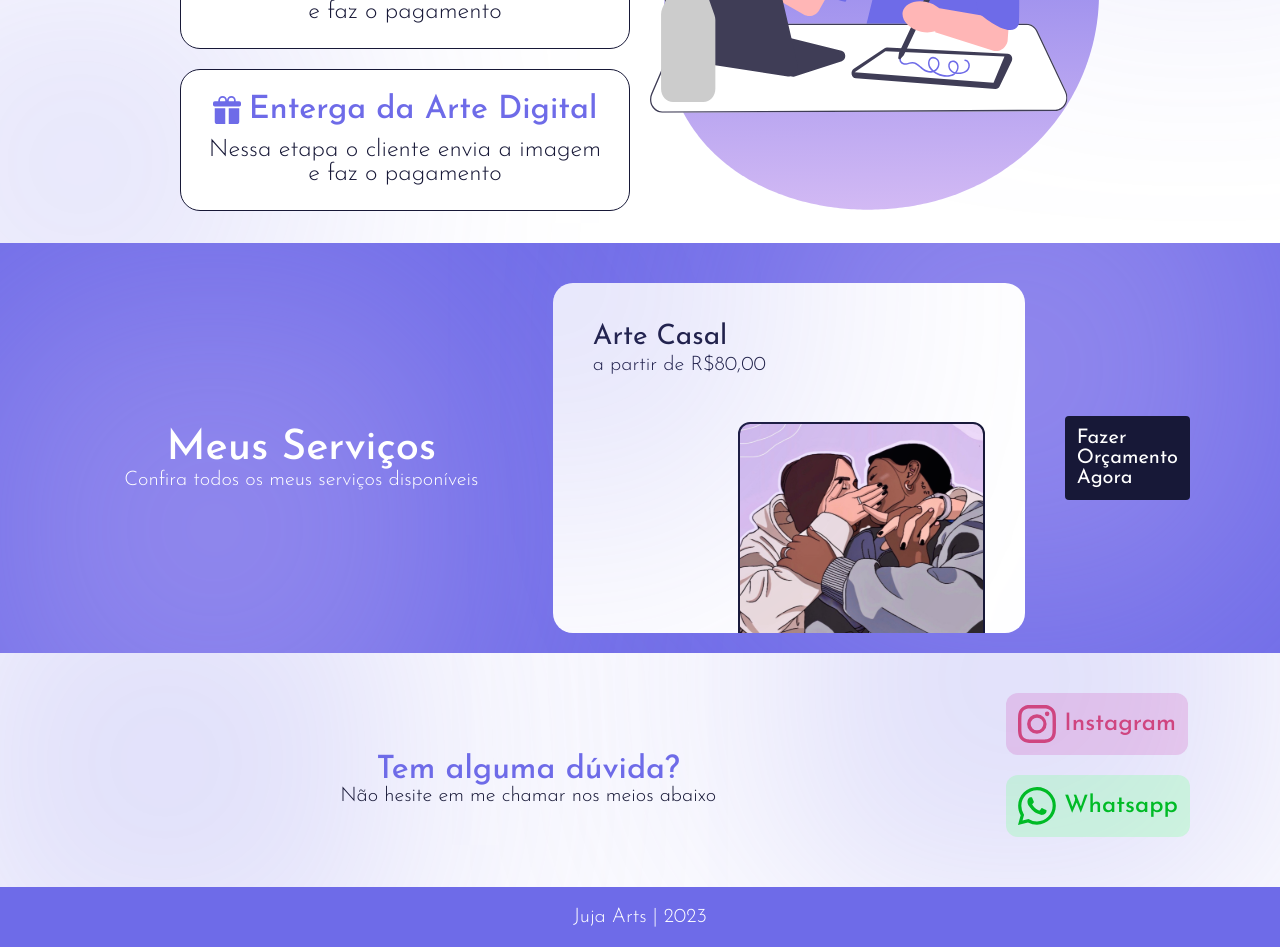
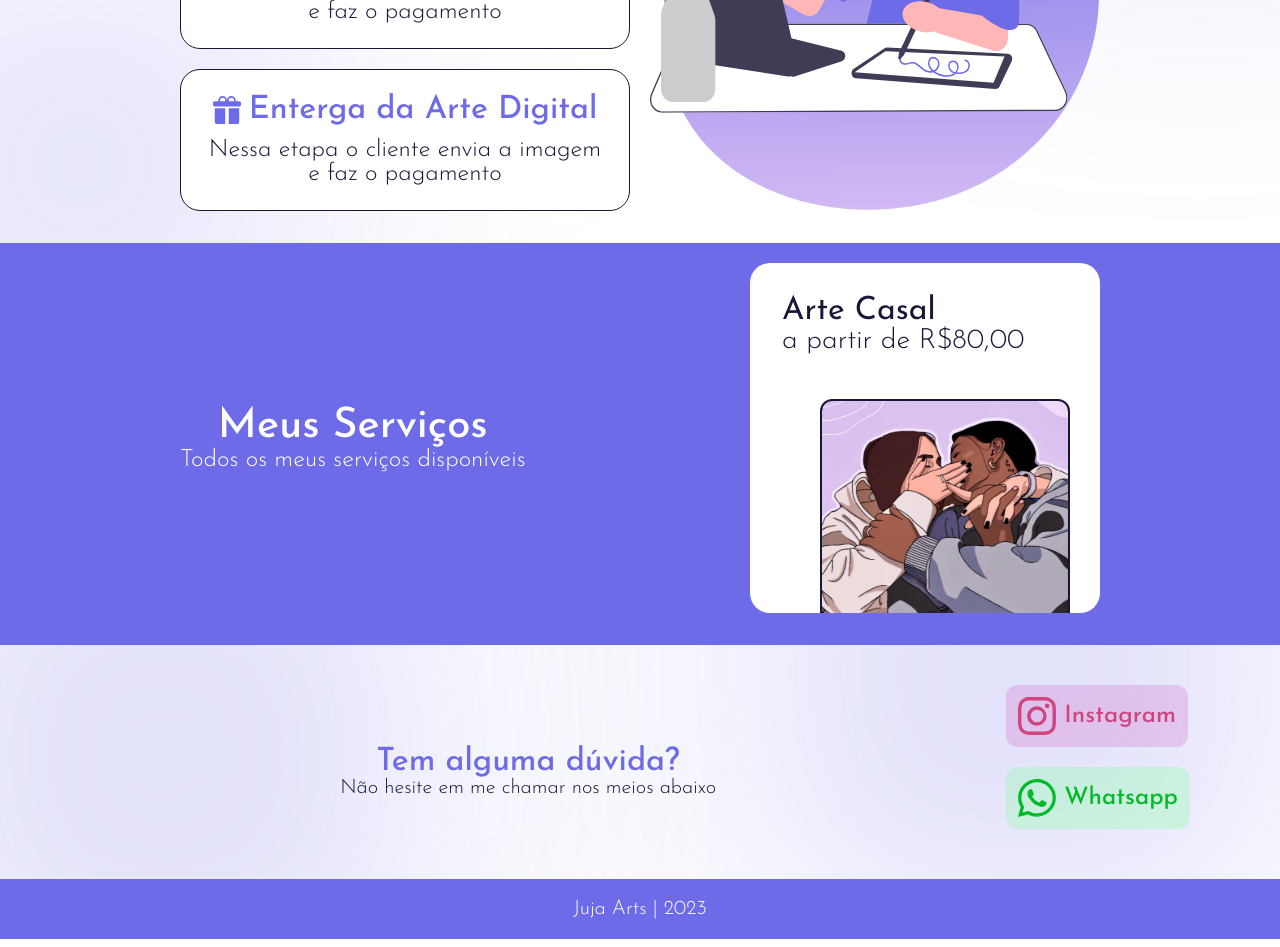
Before and after one commit to lwfe/Juja-Arts, a Next.js app: page / in a window 1280 px wide. Shown: the part 1540-2487 px from the top of the page. Built offline with nearby package versions, Linux system fonts and the light colour scheme.

Commit message:
MeusServiços componente feito

```diff
--- a/src/app/page.tsx
+++ b/src/app/page.tsx
@@ -6,6 +6,7 @@ import * as S from '../styles/home.styles'
 
 import { BsWhatsapp, BsFillGiftFill, BsPencilSquare, BsInstagram } from 'react-icons/bs'
 import { HowItWorks } from '@/components/HowItWorks'
+import { MyServices } from '@/components/MyServices'
 
 export default function Home() {
   return (
@@ -14,31 +15,7 @@ export default function Home() {
       <HeroSection />
       <AboutMe />
       <HowItWorks />
-
-
-      <S.SectionBgPrimary id='meus-serviços'>
-        <S.ContentWrapper>
-          <S.Content>
-            <div className='servicesTitleDescription'>
-              <h2>Meus Serviços</h2>
-              <p>Confira todos os meus serviços disponíveis</p>
-            </div>
-
-            <S.ServicesCard>
-              <h1>Arte Casal</h1>
-              <p>a partir de R$80,00</p>
-
-              <img src="/Casal.svg" alt="Imagem de casal ilustrada" />
-              <S.ServiceCardGradient />
-            </S.ServicesCard>
-
-            <a href="#">Fazer Orçamento Agora</a>
-          </S.Content>
-
-          <S.GradientTopLight />
-          <S.GradientBottomLight />
-        </S.ContentWrapper>
-      </S.SectionBgPrimary>
+      <MyServices />
 
       <S.Section id='dúvida'>
         <S.ContentWrapper>
--- a/src/components/MyServices/index.tsx
+++ b/src/components/MyServices/index.tsx
@@ -0,0 +1,25 @@
+import * as S from './styles'
+
+export function MyServices() {
+    return (
+        <S.Container id='meus-serviços'>
+            <S.Content>
+                <div>
+                    <h1>Meus Serviços</h1>
+                    <p>Todos os meus serviços disponíveis</p>
+                </div>
+
+                <S.Card>
+                    <h2>Arte Casal</h2>
+                    <h3>a partir de R$80,00</h3>
+
+                    <img src="/Casal.svg" alt="Ilustração de Casal" />
+                </S.Card>
+
+            </S.Content>
+
+            <S.GradientTop />
+            <S.GradientBottom />
+        </S.Container>
+    )
+}
--- a/src/components/MyServices/styles.ts
+++ b/src/components/MyServices/styles.ts
@@ -0,0 +1,127 @@
+import { styled } from 'styled-components'
+
+export const Container = styled.div`
+    display: flex;
+    align-items: center;
+    flex-direction: column;
+    padding: 20px 0 32px 0 ;
+    width: 100%;
+    position: relative;
+    overflow: hidden;
+    gap: 48px;
+    background-color: #6E6BE8;
+`;
+
+export const Content = styled.div`
+    display: flex;
+    flex-direction: column;
+    align-items: center;
+    justify-content: space-between;
+    width: 100%;
+    max-width: 390px;
+    gap: 48px;
+    position: relative;
+
+    div {
+        display: flex;
+        flex-direction: column;
+
+        h1 {
+            font-weight: 500;
+            font-size: 32px;
+            color: white;
+            text-align: center;
+
+            @media screen and (min-width: 1000px)  {
+                font-size: 42px;
+            }
+        }
+
+        p {
+            font-weight: 300;
+            font-size: 20px;
+            color: white;
+            text-align: center;
+
+            @media screen and (min-width: 1000px)  {
+                font-size: 24px;
+            }
+        }
+
+    }
+
+    @media screen and (min-width: 1000px)  {
+        flex-direction: row;
+        max-width: 920px;
+    }
+`;
+
+export const Card = styled.div`
+    display: flex;
+    flex-direction: column;
+    width: 350px;
+    height: 350px;
+    background-color: white;
+    padding: 32px;
+    border-radius: 20px;
+    position: relative;
+    overflow: hidden;
+
+    h2 {
+        font-size: 24px;
+        font-weight: 400;
+        color: #171837;
+
+        @media screen and (min-width: 1000px)  {
+            font-size: 32px;
+        }
+    }
+
+    h3 {
+        font-size: 20px;
+        font-weight: 300;
+        color: #171837;
+        @media screen and (min-width: 1000px)  {
+            font-size: 28px;
+        }
+    }
+
+    img {
+        width: 250px;
+        height: auto;
+        position: absolute;
+        bottom: -20px;
+        right: 30px;
+    }
+`;
+
+export const JujaImage = styled.img`
+    width: 300px;
+    height: auto;
+
+    @media screen and (min-width: 1000px)  {
+        width: 450px;
+    }
+`;
+
+export const GradientTop = styled.div`
+    position: absolute;
+    width: 260px;
+    height: 260px;
+    top: 0px;
+    right: 0px;
+    background: radial-gradient(rgba(211, 186, 244, 0.7) 0%, rgba(225, 206, 251, 0.88) 100%);
+    filter: blur(150px);
+    z-index: -9999;
+`;
+
+export const GradientBottom = styled.div`
+    position: absolute;
+    width: 260px;
+    height: 260px;
+    bottom: -50px;
+    left: -50px;
+    background: radial-gradient(rgba(211, 186, 244, 0.7) 0%, rgba(225, 206, 251, 0.88) 100%);
+    filter: blur(150px);
+    z-index: -9999;
+`;
```
